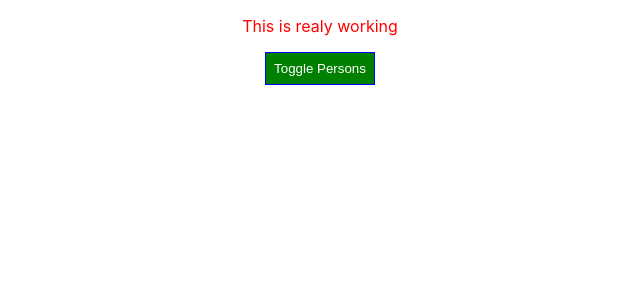
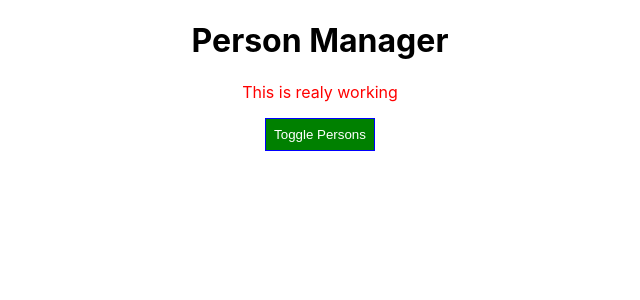
Before and after one commit to dragana93/react-guide-example, a React (Create React App) app: page / in a window 1280 px wide. Shown: the top 300 px of the page, without its empty margins (320-960 px from the left). Built offline with nearby package versions, Linux system fonts and the light colour scheme.

Commit message:
comparing stateless and stateful component

```diff
--- a/src/components/Cockpit/Cockpit.js
+++ b/src/components/Cockpit/Cockpit.js
@@ -24,6 +24,7 @@ const cockpit = (props) => {
   }
   return (
     <div>
+      <h1>{props.title}</h1>
       <p className={classes.join(" ")}>This is realy working</p>
       <StyledButton onClick={props.clicked}>Toggle Persons</StyledButton>
     </div>
--- a/src/containers/App.js
+++ b/src/containers/App.js
@@ -110,6 +110,7 @@ class App extends Component {
         {charList} */}
 
         <Cockpit
+          title={this.props.appTitle}
           showPersons={this.state.showPersons}
           persons={this.state.persons}
           clicked={this.togglePersonsHandler}
--- a/src/index.js
+++ b/src/index.js
@@ -6,7 +6,7 @@ import * as serviceWorker from "./serviceWorker";
 
 ReactDOM.render(
   <React.StrictMode>
-    <App />
+    <App appTitle="Person Manager" />
   </React.StrictMode>,
   document.getElementById("root")
 );
```
